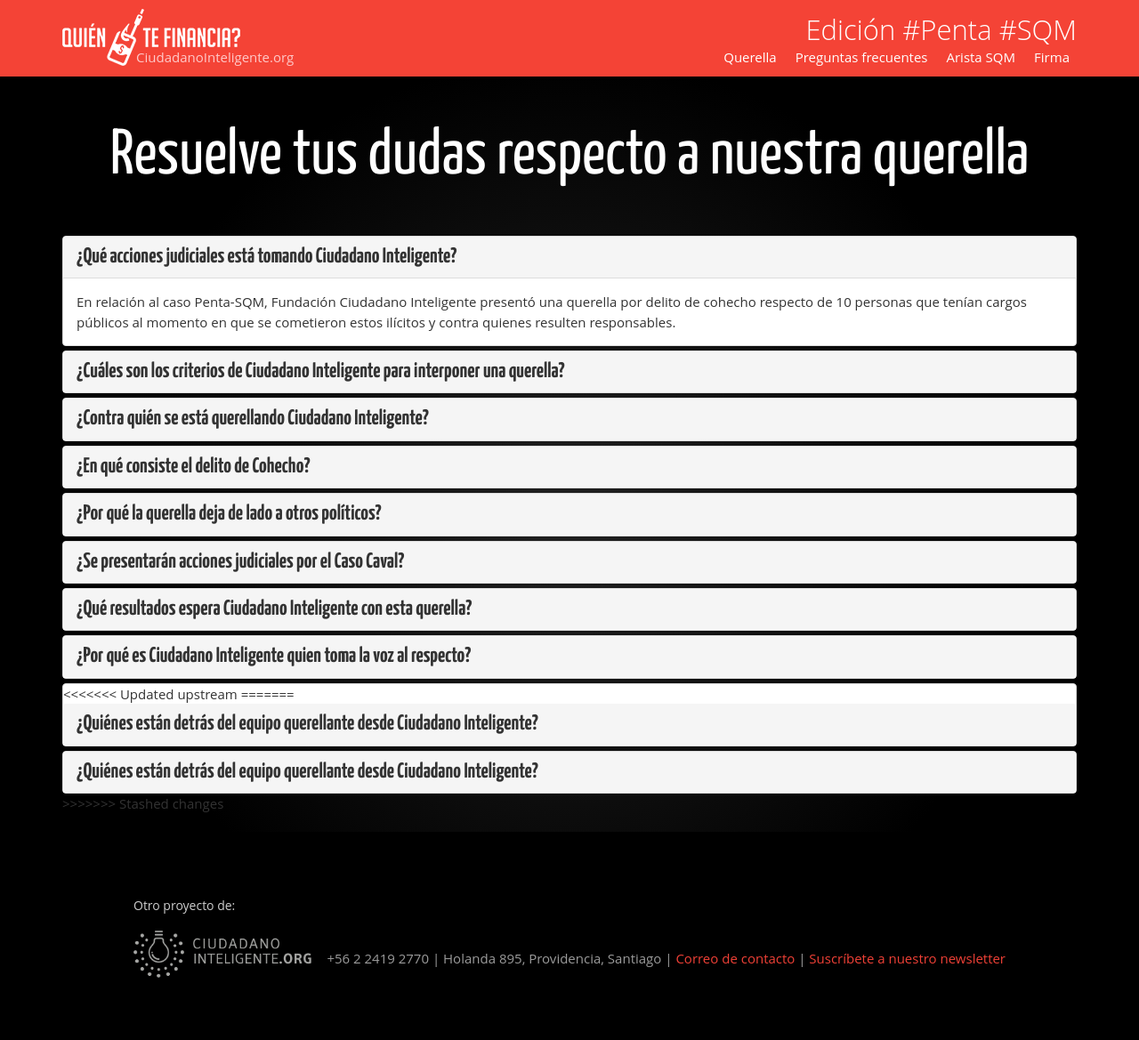
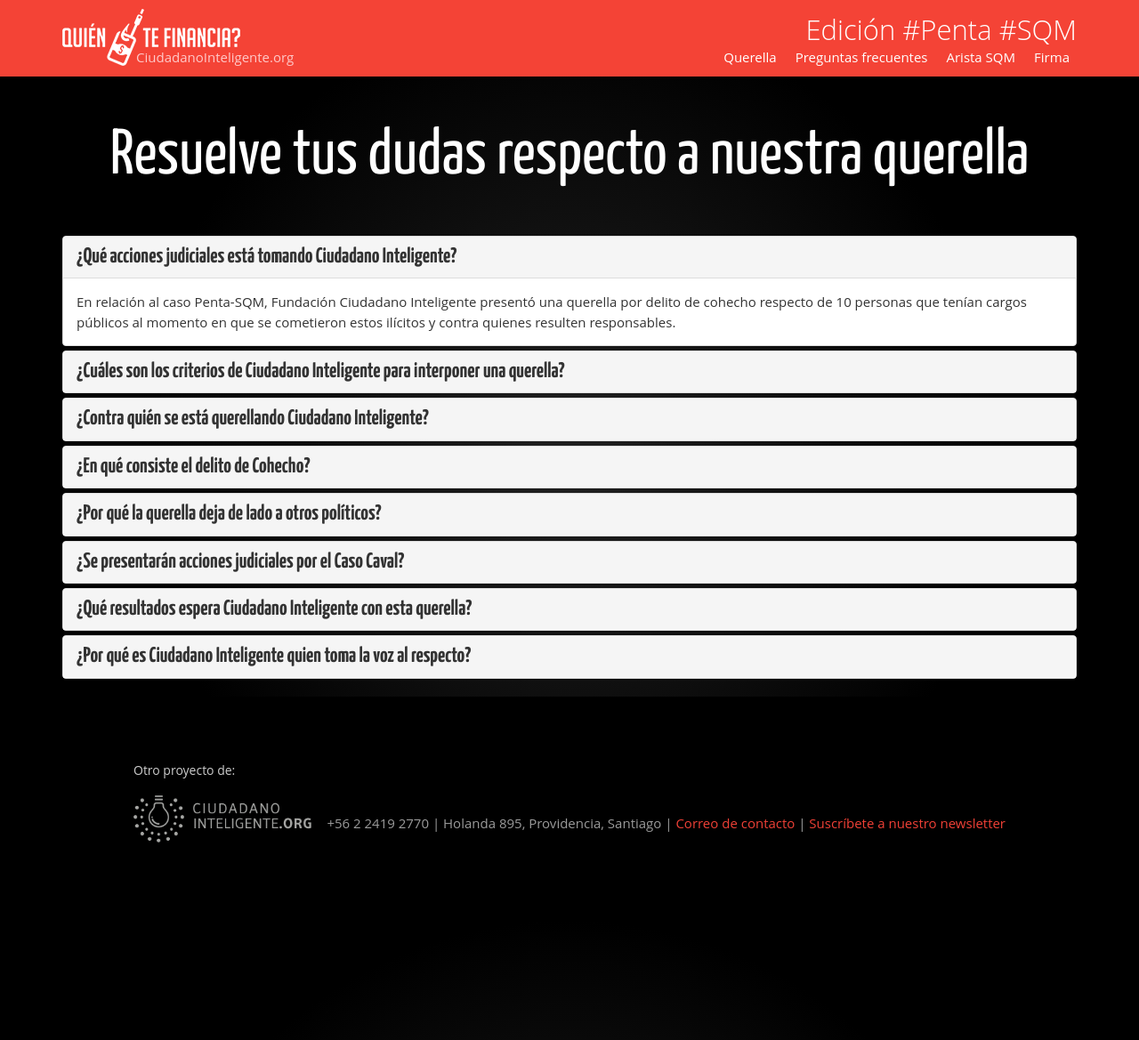
Before and after one commit to ciudadanointeligente/quien-te-financia, a Jekyll site: the page built from preguntas-frecuentes.html, in a window 1280 px wide. Shown: the whole page at 89% size. Built offline with Jekyll 4.4.1, drawn with Linux system fonts in a browser that asks for light colours; nearby versions of some CDN libraries; after the commit the page ends 1017 px from its top, so only the background shows below that.

Commit message:
Borré errores en FAQ

```diff
--- a/preguntas-frecuentes.html
+++ b/preguntas-frecuentes.html
@@ -120,37 +120,6 @@
 	            </div>
 	          </div>
 	        </div>
-	        <div class="panel panel-default">
-<<<<<<< Updated upstream
-=======
-	          <div class="panel-heading" role="tab" id="headingEight">
-	            <h4 class="panel-title">
-	              <a class="collapsed" data-toggle="collapse" data-parent="#accordion" href="#collapseEight" aria-expanded="false" aria-controls="collapseEight">
-	                <b>¿Quiénes están detrás del equipo querellante desde Ciudadano Inteligente?</b>
-	              </a>
-	            </h4>
-	          </div>
-	          <div id="collapseEight" class="panel-collapse collapse" role="tabpanel" aria-labelledby="headingEight">
-	            <div class="panel-body">
-	              Por más de un mes Ciudadano Inteligente estuvo conformando equipo. Y logramos reunir personas de la sociedad civil y un excelente equipo de abogados liderados, cómo los ex fiscales Pedro Orthusguy y Carlos Hidalgo, además de Mauricio Daza.
-	            </div>
-	          </div>
-	        </div>
-	        <div class="panel panel-default">
-	          <div class="panel-heading" role="tab" id="headingEight">
-	            <h4 class="panel-title">
-	              <a class="collapsed" data-toggle="collapse" data-parent="#accordion" href="#collapseEight" aria-expanded="false" aria-controls="collapseEight">
-	                <b>¿Quiénes están detrás del equipo querellante desde Ciudadano Inteligente?</b>
-	              </a>
-	            </h4>
-	          </div>
-	          <div id="collapseEight" class="panel-collapse collapse" role="tabpanel" aria-labelledby="headingEight">
-	            <div class="panel-body">
-	              Por más de un mes Ciudadano Inteligente estuvo conformando equipo. Y logramos reunir personas de la sociedad civil y un excelente equipo de abogados liderados, cómo los ex fiscales Pedro Orthusguy y Carlos Hidalgo, además de Mauricio Daza.
-	            </div>
-	          </div>
-	        </div>
->>>>>>> Stashed changes
 	      </div>
 	</div>
 </div>
```
